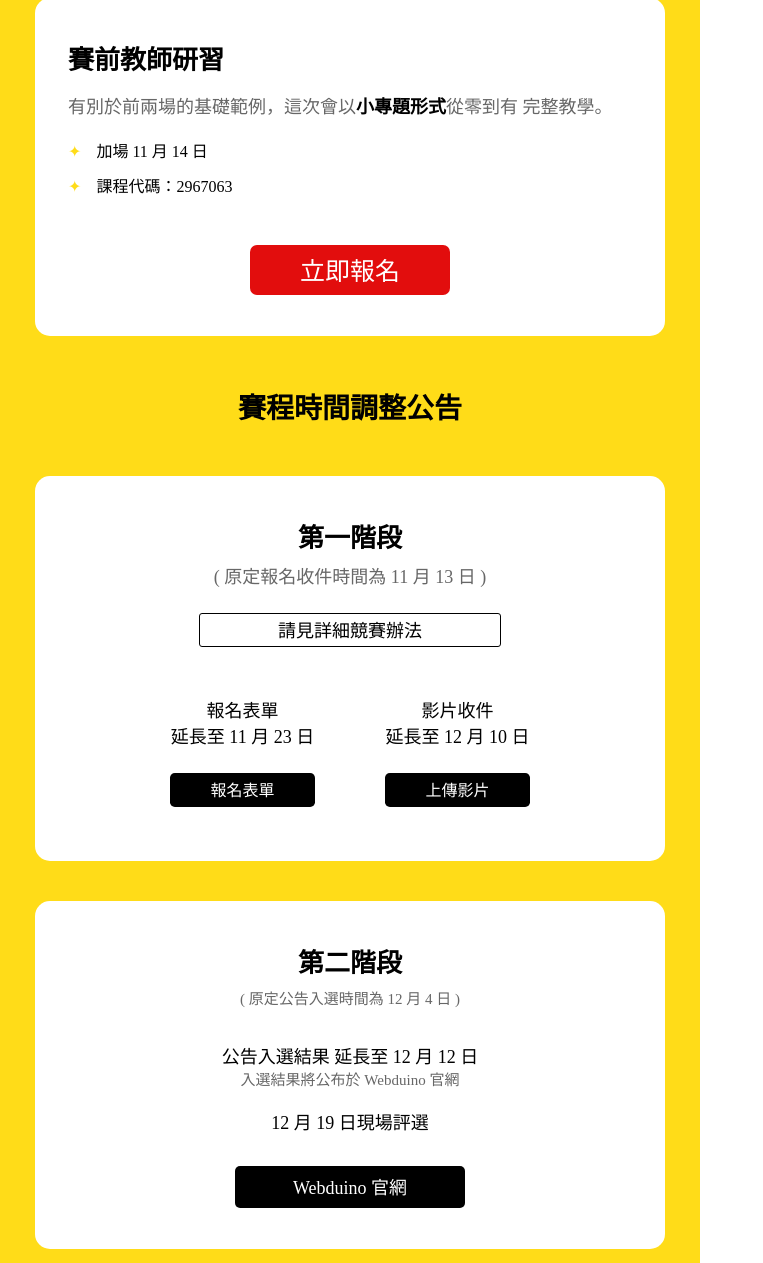
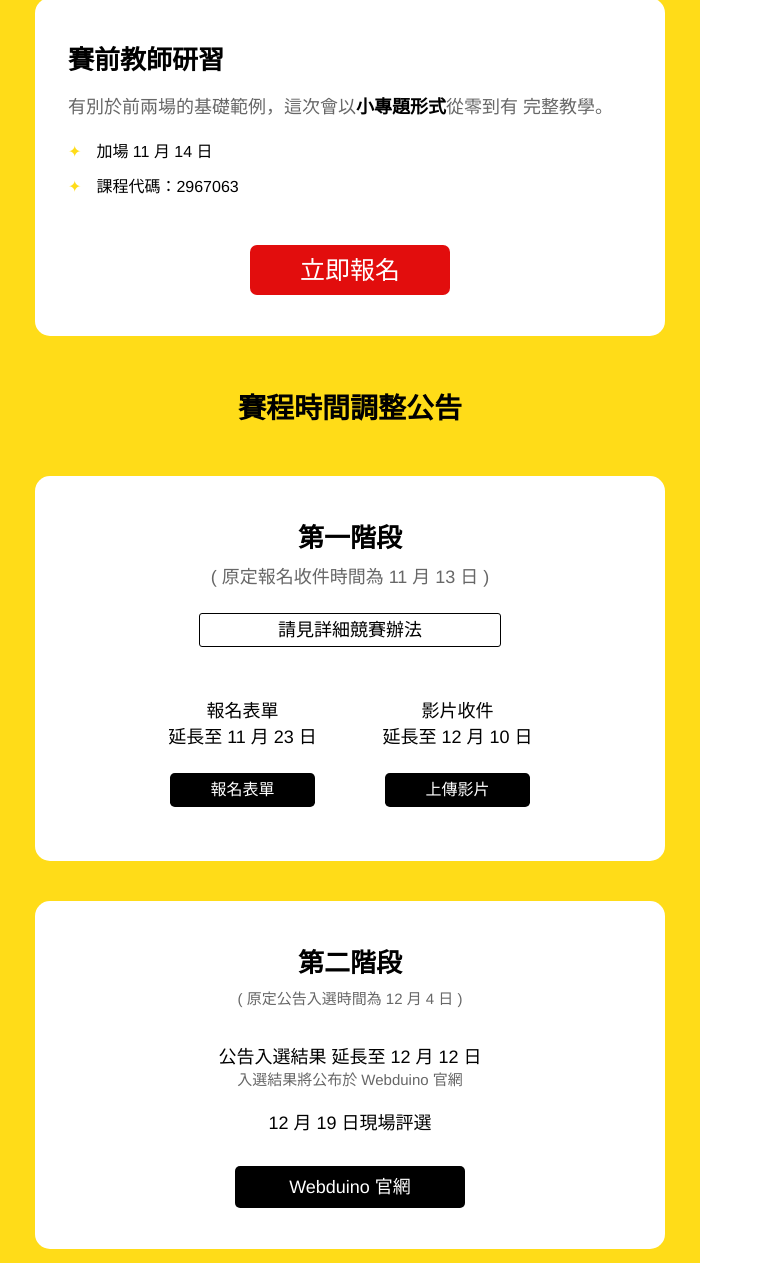
Before and after one commit to Rin-kingkit/edm-web, a plain HTML site: page index.html in a window 1280 px wide. Shown: the part 897-2160 px from the top of the page, without its empty margins (0-763 px from the left). Drawn offline with Linux system fonts and the light colour scheme.

Commit message:
11.10 - 3

```diff
--- a/style.css
+++ b/style.css
@@ -7,6 +7,7 @@
   * {
     margin: 0;
     padding: 0;
+    font-family: 'Helvetica Neue', Helvetica, Arial, sans-serif, PingFang,'Microsoft JhengHei';
     }
 .container{
     width:clamp(100px,100%,700px);
@@ -101,7 +102,7 @@ li {
   height: 50px;
   border-radius: 7px;
   text-align: center;
-  line-height: 54px;
+  line-height: 50px;
   font-size: 25px;
   color: #fff;
   margin: auto;
@@ -130,7 +131,7 @@ h2 {
   width: 300px;
   margin: auto;
   height: 32px;
-line-height: 34px;
+line-height: 32px;
 margin-top: 25px;
   }
   .btn-white a {
@@ -149,7 +150,7 @@ margin-top: 25px;
 .signup-block > div {
   height: 33.6px;
 width: 144.4px;
-line-height: 35.6px;
+line-height: 33.6px;
 border-radius: 4.8px;
   margin: auto;
   background-color: #000;
@@ -184,7 +185,7 @@ border-radius: 4.8px;
   height: 42px;
   margin: auto;
   background-color: #000;
-  line-height: 44px;
+  line-height: 42px;
   border-radius: 5px;
   margin-top: 32px;
 }
```
